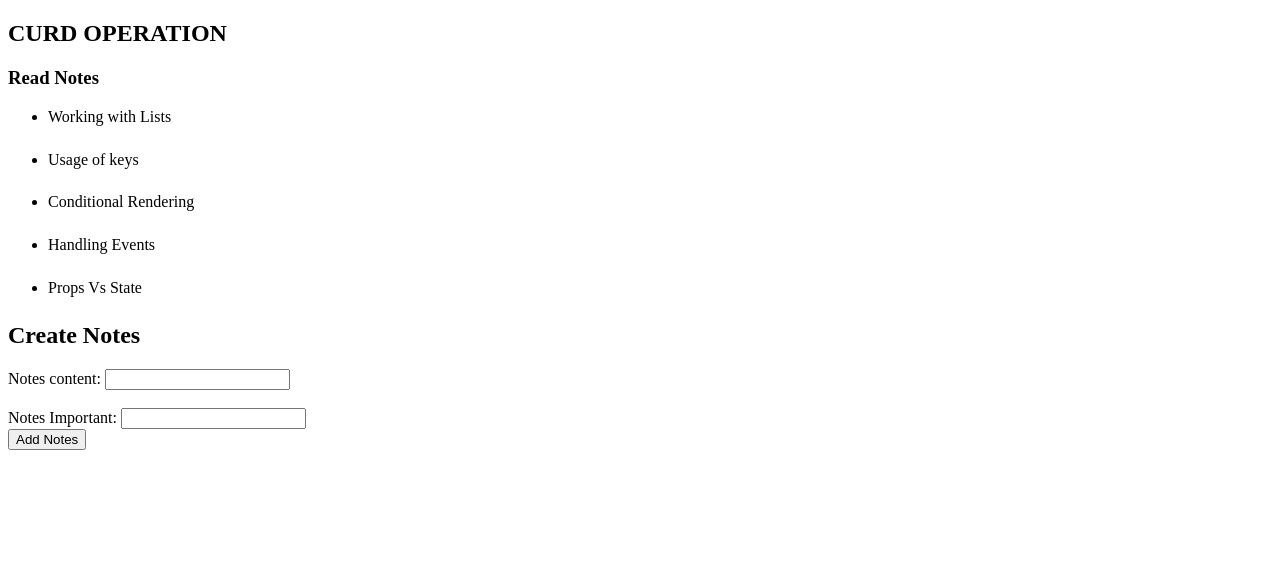
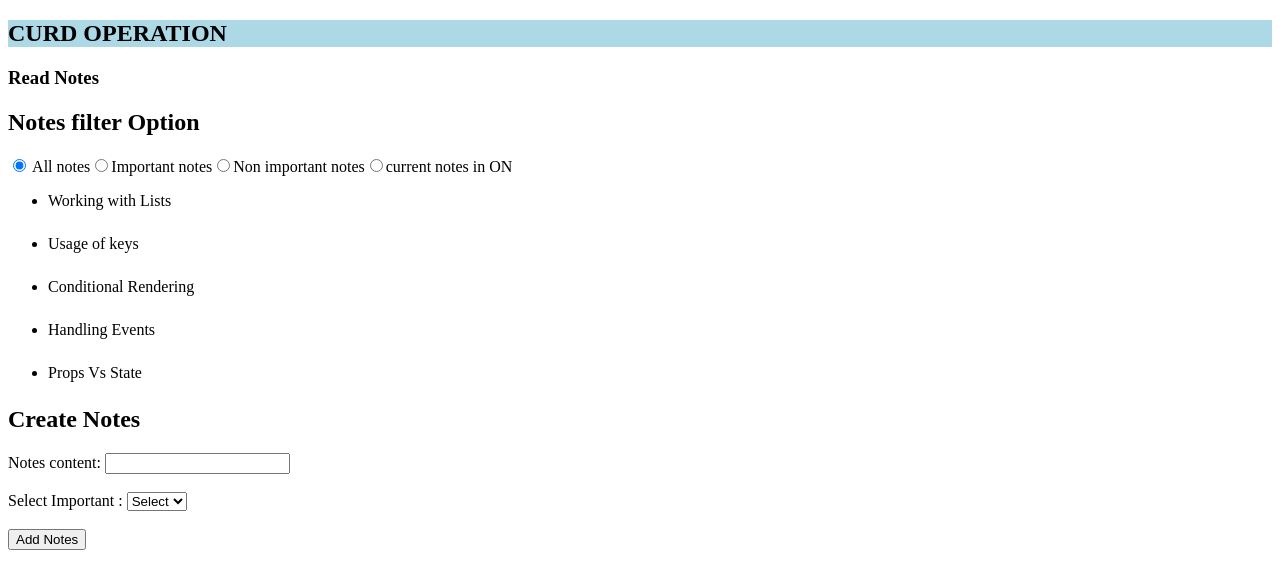
Before and after one commit to SAVEEN-J/curd_practices, a React (Create React App) app: page / in a window 1280 px wide. Shown: the top 588 px of the page. Built offline with nearby package versions, Linux system fonts and the light colour scheme.

Commit message:
filter changes

```diff
--- a/src/App.js
+++ b/src/App.js
@@ -21,11 +21,13 @@ function App(props) {
   const[newnotescontent,setnewNotesContent] = useState('');
   //importance
   const[newnotesimportance,setnewnotesImportance] = useState('');
+//read data filter
+  const[showStatus,setShowStatus]=useState('all')
 
 //get data from backend
 useEffect(()=>{
   setNotes(props.notes);
-});
+},[]);
 
 //create referencr
 const newNoteRef =useRef(null);
@@ -54,25 +56,77 @@ const newNoteRef =useRef(null);
   let handleChangeImportant=(event)=>{
     setnewnotesImportance(event.target.value);
 
+  }
+  let handleStatuChange = (event) => {
 
+    setShowStatus(event.target.value);
+
+    //  console.log(event.target.value);
   }
+  let filterNotes=(notes,status)=>{
+    switch (status) {
+      case 'all':
+       return notes;
+      case 'imp':
+      return notes.filter(note =>note.important===true);
+      case 'nonimp':
+        return notes.filter(note =>note.important===false);
+        case 'on':
+          return notes.filter(note =>note.selectbutton==="on");
+    }
 
+      }
+     const notesFilter=filterNotes(notes,showStatus)
   return (
     <div>
 
- <h2>CURD OPERATION</h2>
+ <h2 style={{backgroundColor: "lightblue"}}>CURD OPERATION</h2>
 
  <h3>Read Notes</h3>
+ <h2 >Notes filter Option</h2>
+
+    <label>
+    <input type='radio' name='filter' value="all"
+    checked={showStatus ==='all'}
+    onChange={handleStatuChange}/> All notes
+    </label>
+
+    <label>
+          <input type='radio' name='filter' value="imp"
+    checked={showStatus ==='imp'}
+    onChange={handleStatuChange}/>Important notes
+    </label>
+
+    <label>
+    <input type='radio' name='filter' value="nonimp"
+    checked={showStatus ==='nonimp'}
+    onChange={handleStatuChange}/>Non important notes
+    </label>
+
+    <label>
+    <input type='radio' name='filter' value="on"
+     checked={showStatus ==='on'}
+     onChange={handleStatuChange}/>current notes in ON
+    </label>
+
+
  <ul>
+ {notesFilter.map((note=>
 
- {notes.map(note =>
+     <Note key ={note.id} note={note} />
+
+     ))}
+ {/* {notes.map(note =>
 //  console.log(note.id)
    <Note key ={note.id} note={note} />
-  )}
+  )} */}
  </ul>
 
  <h2>Create Notes</h2>
+
+
 <form onSubmit={addNote}>
+
 <label for="fnots">Notes content:  </label>
   <input type="text" id="fnots" name="fnots"
    value={newnotescontent}
@@ -81,10 +135,20 @@ const newNoteRef =useRef(null);
     /><br/><br/>
 
 
-  <label for="fimportant">Notes Important:  </label>
+  {/* <label for="fimportant">Notes Important:  </label>
   <input type="text" id="fimportant" name="fimportant"
   value={newnotesimportance}
-   onChange={handleChangeImportant}/><br/>
+   onChange={handleChangeImportant}/>
+   <br/> */}
+   <label for="Onoff"> Select Important : </label>
+   <select id="Onoff" onChange={handleChangeImportant} value={newnotesimportance} >
+    <option>Select</option>
+    <option>True</option>
+    <option>False</option>
+
+   </select><br/><br/>
+
+
   {/* <input type="text" id="fimportant" name="fimportant" value={newnotesimportance} onChange={(e)=>setnewnotesImportance(e.target.value)}/><br/> */}
 
 
```
